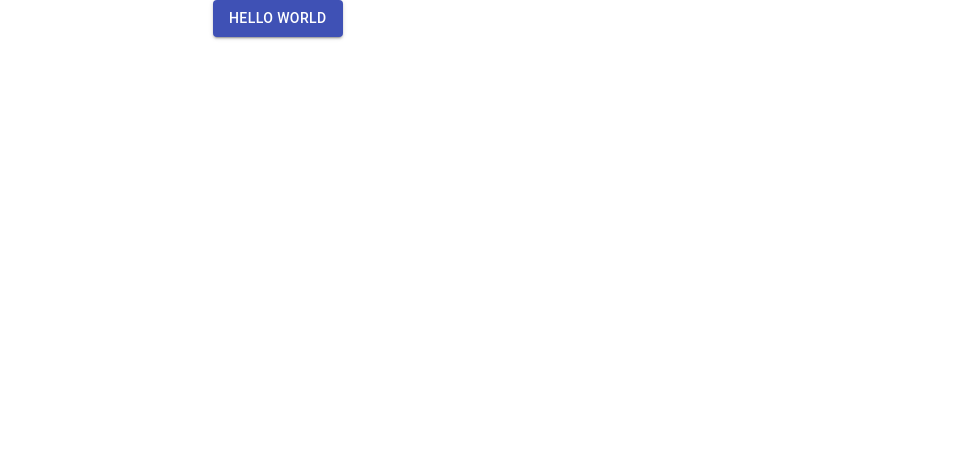
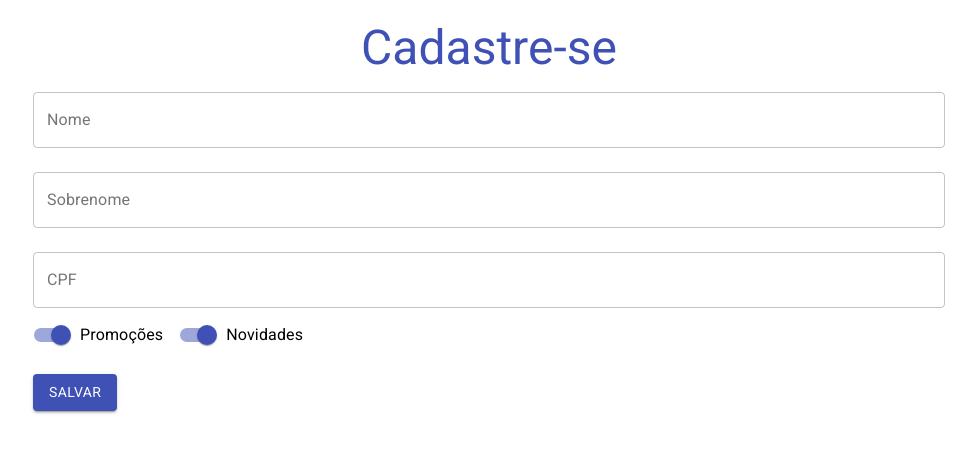
Before and after one commit to pessolatohenrique/curso-react-function-components, a React (Create React App) app: page / in a window 1280 px wide. Shown: the top 452 px of the page, without its empty margins (151-1127 px from the left). Built offline with nearby package versions, Linux system fonts and the light colour scheme.

Commit message:
Construcao do formulario base com material-ui

```diff
--- a/package.json
+++ b/package.json
@@ -3,6 +3,7 @@
   "version": "0.1.0",
   "private": true,
   "dependencies": {
+    "@fontsource/roboto": "^4.5.0",
     "@material-ui/core": "^4.12.2",
     "@testing-library/jest-dom": "^5.14.1",
     "@testing-library/react": "^11.2.7",
--- a/src/App.js
+++ b/src/App.js
@@ -1,11 +1,24 @@
-import { Fragment } from "react";
+import { Container, Typography } from "@material-ui/core";
 import FormRegister from "./components/FormRegister";
+import "@fontsource/roboto";
+import { makeStyles } from "@material-ui/core/styles";
+
+const useStyles = makeStyles((theme) => ({
+  container: {
+    marginTop: "20px",
+  },
+}));
 
 function App() {
+  const classes = useStyles();
+
   return (
-    <Fragment>
+    <Container maxWidth="md" className={classes.container}>
+      <Typography component="h1" variant="h3" align="center" color="primary">
+        Cadastre-se
+      </Typography>
       <FormRegister />
-    </Fragment>
+    </Container>
   );
 }
 
--- a/src/components/FormRegister.js
+++ b/src/components/FormRegister.js
@@ -1,13 +1,44 @@
 import React from "react";
-import { Container, Button } from "@material-ui/core";
+import { TextField, Button, FormControlLabel, Switch } from "@material-ui/core";
 
 function FormRegister() {
   return (
-    <Container maxWidth="sm">
+    <form>
+      <TextField
+        id="name"
+        label="Nome"
+        variant="outlined"
+        fullWidth
+        margin="normal"
+      />
+      <TextField
+        id="lastname"
+        label="Sobrenome"
+        variant="outlined"
+        fullWidth
+        margin="normal"
+      />
+      <TextField
+        id="cpf"
+        label="CPF"
+        variant="outlined"
+        fullWidth
+        margin="normal"
+      />
+      <FormControlLabel
+        control={<Switch name="sales" color="primary" checked />}
+        label="Promoções"
+      />
+      <FormControlLabel
+        control={<Switch name="news" color="primary" checked />}
+        label="Novidades"
+      />
+      <br />
+      <br />
       <Button variant="contained" color="primary">
-        Hello World
+        Salvar
       </Button>
-    </Container>
+    </form>
   );
 }
 
```
Also changed, not shown: 1 other file (tests, documents, lock files or other folders).
